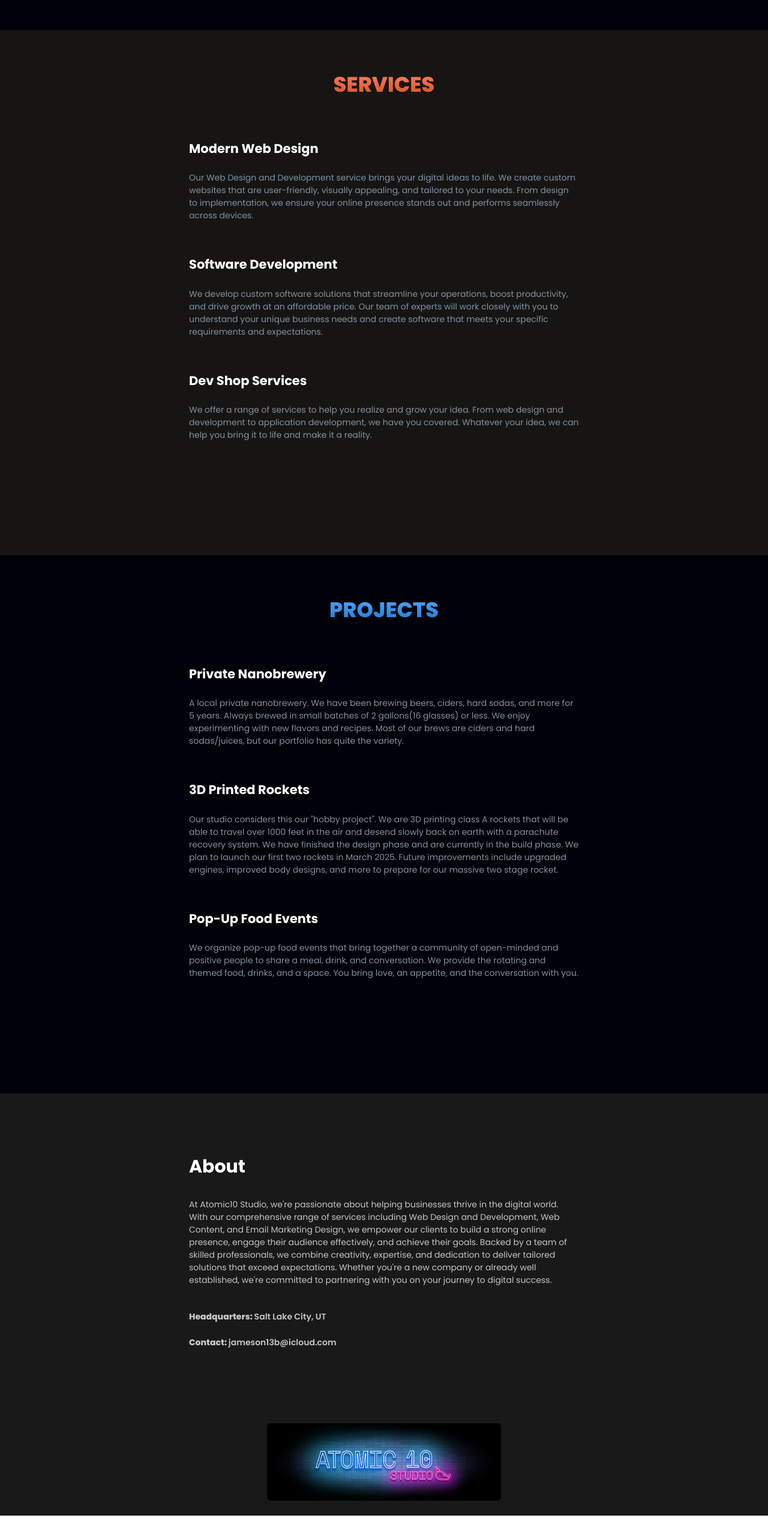
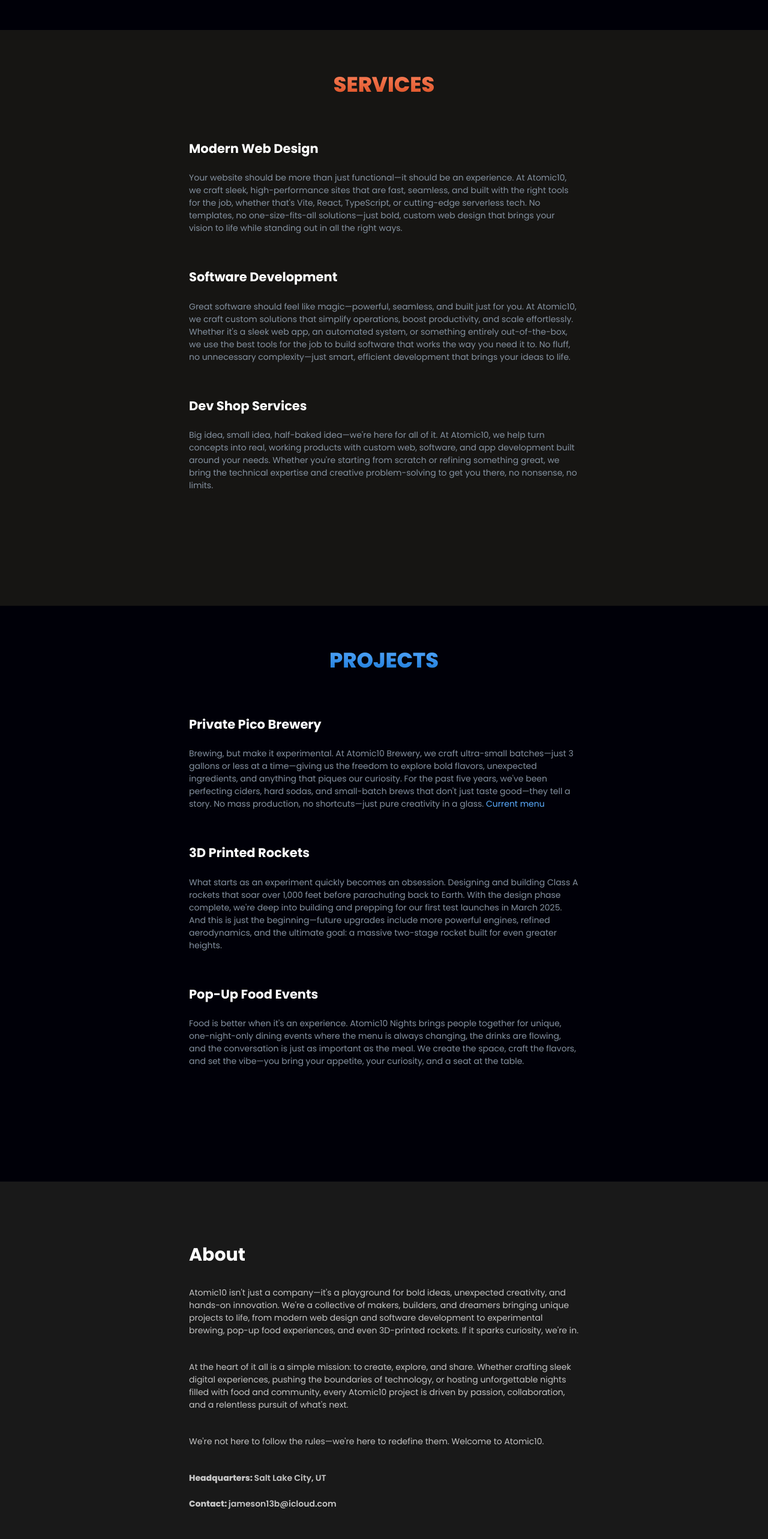
Before and after one commit to Jameson13B/atomic10-studios, a React (Create React App) app: page / in a window 1280 px wide. Shown: the part 750-3316 px from the top of the page at 60% size. Before the commit the page ends 3277 px from the top, so only its background shows below. Built offline with nearby package versions, Linux system fonts and the light colour scheme; a web font is replaced by a local one.

Commit message:
Updated About, Project desc, and Services desc

```diff
--- a/src/components/About.js
+++ b/src/components/About.js
@@ -1,4 +1,4 @@
-import NeonLogo from '../assets/neon_logo.png'
+import NeonLogo from "../assets/neon_logo.png"
 
 export const About = () => {
   return (
@@ -11,21 +11,29 @@
           About
         </h2>
         <p className="text-[#C5C5C5] text-[14px] font-[400] font-Poppins mb-[40px] text-left">
-          At Atomic10 Studio, we're passionate about helping businesses thrive
-          in the digital world. With our comprehensive range of services
-          including Web Design and Development, Web Content, and Email Marketing
-          Design, we empower our clients to build a strong online presence,
-          engage their audience effectively, and achieve their goals. Backed by
-          a team of skilled professionals, we combine creativity, expertise, and
-          dedication to deliver tailored solutions that exceed expectations.
-          Whether you're a new company or already well established, we're
-          committed to partnering with you on your journey to digital success.
+          Atomic10 isn't just a company—it's a playground for bold ideas,
+          unexpected creativity, and hands-on innovation. We're a collective of
+          makers, builders, and dreamers bringing unique projects to life, from
+          modern web design and software development to experimental brewing,
+          pop-up food experiences, and even 3D-printed rockets. If it sparks
+          curiosity, we're in.
+        </p>
+        <p className="text-[#C5C5C5] text-[14px] font-[400] font-Poppins mb-[40px] text-left">
+          At the heart of it all is a simple mission: to create, explore, and
+          share. Whether crafting sleek digital experiences, pushing the
+          boundaries of technology, or hosting unforgettable nights filled with
+          food and community, every Atomic10 project is driven by passion,
+          collaboration, and a relentless pursuit of what's next.
+        </p>
+        <p className="text-[#C5C5C5] text-[14px] font-[400] font-Poppins mb-[40px] text-left">
+          We're not here to follow the rules—we're here to redefine them.
+          Welcome to Atomic10.
         </p>
         <p className="text-[#C5C5C5] text-[14px] font-[800] font-Poppins mb-[22px]">
           Headquarters: <span className="font-[600]">Salt Lake City, UT</span>
         </p>
         <p className="text-[#C5C5C5] text-[14px] mb-[60px] font-[800] font-Poppins">
-          Contact:{' '}
+          Contact:{" "}
           <a className="font-[600]" href="mailto: jameson13b@icloud.com">
             jameson13b@icloud.com
           </a>
--- a/src/components/Projects.js
+++ b/src/components/Projects.js
@@ -14,16 +14,21 @@
           <div className="flex flex-col sm:flex-row justify-between items-center">
             <div className="flex flex-col sm:flex-row items-center">
               <h3 className="text-[#FFFFFF] text-[21px] font-[700] font-Poppins">
-                Private Nanobrewery
+                Private Pico Brewery
               </h3>
             </div>
           </div>
           <p className="text-[#8491A0] text-[14px] font-[400] text-left mt-[23px] font-Poppins">
-            A local private nanobrewery. We have been brewing beers, ciders,
-            hard sodas, and more for 5 years. Always brewed in small batches of
-            2 gallons(16 glasses) or less. We enjoy experimenting with new
-            flavors and recipes. Most of our brews are ciders and hard
-            sodas/juices, but our portfolio has quite the variety.
+            Brewing, but make it experimental. At Atomic10 Brewery, we craft
+            ultra-small batches—just 3 gallons or less at a time—giving us the
+            freedom to explore bold flavors, unexpected ingredients, and
+            anything that piques our curiosity. For the past five years, we've
+            been perfecting ciders, hard sodas, and small-batch brews that don't
+            just taste good—they tell a story. No mass production, no
+            shortcuts—just pure creativity in a glass.{" "}
+            <a className="text-[#5BADFF]" href="https://brews.atomic10.studio/">
+              Current menu
+            </a>
           </p>
         </div>
       </div>
@@ -37,13 +42,13 @@
             </div>
           </div>
           <p className="text-[#8491A0] text-[14px] font-[400] text-left mt-[23px] font-Poppins">
-            Our studio considers this our "hobby project". We are 3D printing
-            class A rockets that will be able to travel over 1000 feet in the
-            air and desend slowly back on earth with a parachute recovery
-            system. We have finished the design phase and are currently in the
-            build phase. We plan to launch our first two rockets in March 2025.
-            Future improvements include upgraded engines, improved body designs,
-            and more to prepare for our massive two stage rocket.
+            What starts as an experiment quickly becomes an obsession. Designing
+            and building Class A rockets that soar over 1,000 feet before
+            parachuting back to Earth. With the design phase complete, we're
+            deep into building and prepping for our first test launches in March
+            2025. And this is just the beginning—future upgrades include more
+            powerful engines, refined aerodynamics, and the ultimate goal: a
+            massive two-stage rocket built for even greater heights.
           </p>
         </div>
       </div>
@@ -57,10 +62,12 @@
             </div>
           </div>
           <p className="text-[#8491A0] text-[14px] font-[400] text-left mt-[23px] font-Poppins">
-            We organize pop-up food events that bring together a community of
-            open-minded and positive people to share a meal, drink, and
-            conversation. We provide the rotating and themed food, drinks, and a
-            space. You bring love, an appetite, and the conversation with you.
+            Food is better when it's an experience. Atomic10 Nights brings
+            people together for unique, one-night-only dining events where the
+            menu is always changing, the drinks are flowing, and the
+            conversation is just as important as the meal. We create the space,
+            craft the flavors, and set the vibe—you bring your appetite, your
+            curiosity, and a seat at the table.
           </p>
         </div>
       </div>
--- a/src/components/Services.js
+++ b/src/components/Services.js
@@ -17,11 +17,13 @@
             </div>
           </div>
           <p className="text-[#8491A0] text-[14px] font-[400] text-left mt-[23px] font-Poppins">
-            Our Web Design and Development service brings your digital ideas to
-            life. We create custom websites that are user-friendly, visually
-            appealing, and tailored to your needs. From design to
-            implementation, we ensure your online presence stands out and
-            performs seamlessly across devices.
+            Your website should be more than just functional—it should be an
+            experience. At Atomic10, we craft sleek, high-performance sites that
+            are fast, seamless, and built with the right tools for the job,
+            whether that's Vite, React, TypeScript, or cutting-edge serverless
+            tech. No templates, no one-size-fits-all solutions—just bold, custom
+            web design that brings your vision to life while standing out in all
+            the right ways.
           </p>
         </div>
       </div>
@@ -35,11 +37,14 @@
             </div>
           </div>
           <p className="text-[#8491A0] text-[14px] font-[400] text-left mt-[23px] font-Poppins">
-            We develop custom software solutions that streamline your
-            operations, boost productivity, and drive growth at an affordable
-            price. Our team of experts will work closely with you to understand
-            your unique business needs and create software that meets your
-            specific requirements and expectations.
+            Great software should feel like magic—powerful, seamless, and built
+            just for you. At Atomic10, we craft custom solutions that simplify
+            operations, boost productivity, and scale effortlessly. Whether it's
+            a sleek web app, an automated system, or something entirely
+            out-of-the-box, we use the best tools for the job to build software
+            that works the way you need it to. No fluff, no unnecessary
+            complexity—just smart, efficient development that brings your ideas
+            to life.
           </p>
         </div>
       </div>
@@ -53,10 +58,12 @@
             </div>
           </div>
           <p className="text-[#8491A0] text-[14px] font-[400] text-left mt-[23px] font-Poppins">
-            We offer a range of services to help you realize and grow your idea.
-            From web design and development to application development, we have
-            you covered. Whatever your idea, we can help you bring it to life
-            and make it a reality.
+            Big idea, small idea, half-baked idea—we're here for all of it. At
+            Atomic10, we help turn concepts into real, working products with
+            custom web, software, and app development built around your needs.
+            Whether you're starting from scratch or refining something great, we
+            bring the technical expertise and creative problem-solving to get
+            you there, no nonsense, no limits.
           </p>
         </div>
       </div>
```
